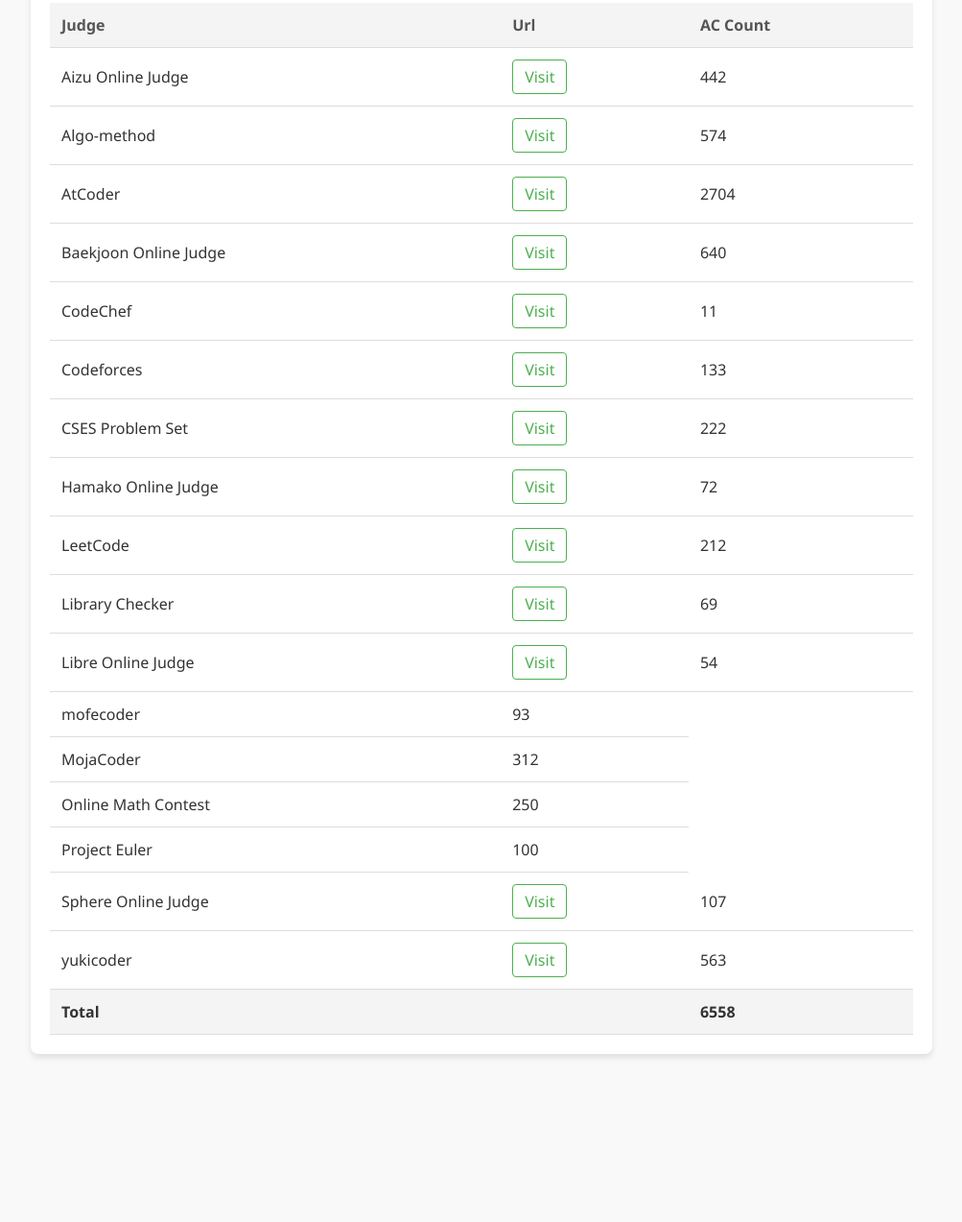
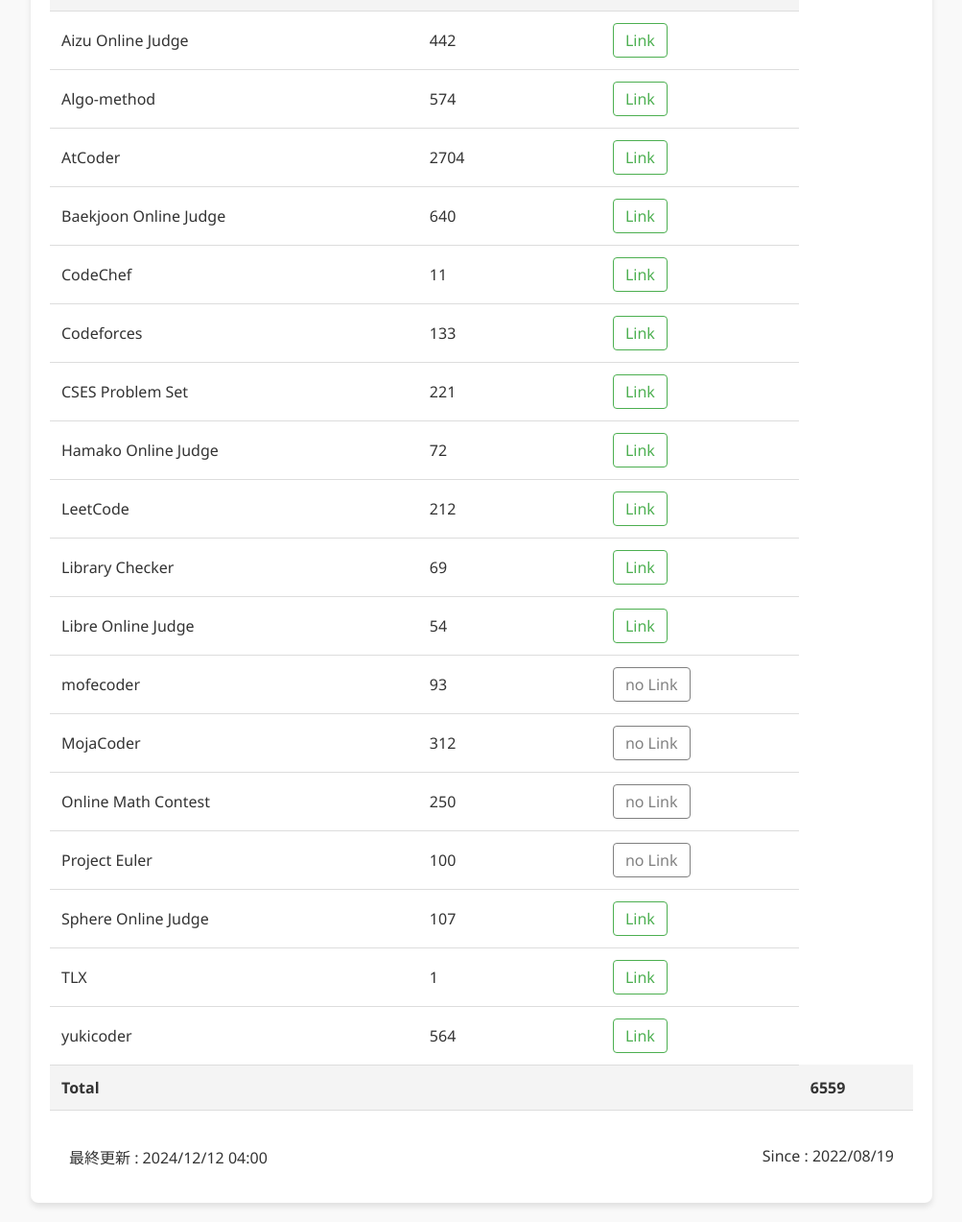
Before and after one commit to T101010101/34tk41.github.io, a plain HTML site: page index.html in a window 1280 px wide. Shown: the part 213-1486 px from the top of the page at 96% size, without its empty margins (138-1141 px from the left). Before the commit the page ends 1331 px from the top, so only its background shows below. Drawn offline with Linux system fonts and the light colour scheme.

Commit message:
Update index.html

```diff
--- a/index.html
+++ b/index.html
@@ -56,9 +56,29 @@
             background-color: #4CAF50;
             color: white;
         }
+        .link-button.disabled {
+            display: inline-block;
+            text-decoration: none;
+            color: gray;
+            border: 1px solid gray;
+            padding: 6px 12px;
+            border-radius: 4px;
+            cursor: default;
+            pointer-events: none;
+        }
+        .link-button.disabled:hover {
+            background-color: #f1f1f1;
+        }
         .total-row {
             font-weight: bold;
             background-color: #f4f4f4;
+        }
+        .footer {
+            display: flex;
+            justify-content: space-between;
+            max-width: 900px;
+            margin: 20px auto 0;
+            padding: 0 20px;
         }
     </style>
 </head>
@@ -66,115 +86,145 @@
     <header>
         <h1>T101010101's Competitive Programming Progress</h1>
     </header>
-    <p>Since 2022/08/19</p>
     <main>
         <table>
             <thead>
                 <tr>
-                    <th>Judge</th>
-                    <th>Url</th>
+                    <!-- <th></th> -->
+                    <th>Online Judge</th>
                     <th>AC Count</th>
+                    <th></th>
                 </tr>
             </thead>
             <tbody id="table-body">
                 <tr>
+                    <!-- <td><img src="images/aizu_logo.png" alt="Aizu Online Judge" width="30"></td> -->
                     <td>Aizu Online Judge</td>
-                    <td><a class="link-button" href="https://onlinejudge.u-aizu.ac.jp/status/users/T341" target="_blank">Visit</a></td>
                     <td class="ac-count">442</td>
+                    <td><a class="link-button" href="https://onlinejudge.u-aizu.ac.jp/status/users/T341" target="_blank">Link</a></td>
                 </tr>
                 <tr>
+                    <!-- <td><img src="images/algo_method_logo.png" alt="Algo-method" width="30"></td> -->
                     <td>Algo-method</td>
-                    <td><a class="link-button" href="https://algo-method.com/users/QifEmt9FP0258x03" target="_blank">Visit</a></td>
                     <td class="ac-count">574</td>
+                    <td><a class="link-button" href="https://algo-method.com/users/QifEmt9FP0258x03" target="_blank">Link</a></td>
                 </tr>
                 <tr>
+                    <!-- <td><img src="images/atcoder_logo.png" alt="AtCoder" width="30"></td> -->
                     <td>AtCoder</td>
-                    <td><a class="link-button" href="https://kenkoooo.com/atcoder/#/user/T101010101?userPageTab=Achievement" target="_blank">Visit</a></td>
                     <td class="ac-count">2704</td>
+                    <td><a class="link-button" href="https://kenkoooo.com/atcoder/#/user/T101010101?userPageTab=Achievement" target="_blank">Link</a></td>
                 </tr>
                 <tr>
+                    <!-- <td><img src="images/baekjoon_logo.png" alt="Baekjoon Online Judge" width="30"></td> -->
                     <td>Baekjoon Online Judge</td>
-                    <td><a class="link-button" href="https://solved.ac/ja/profile/t101010101" target="_blank">Visit</a></td>
                     <td class="ac-count">640</td>
+                    <td><a class="link-button" href="https://solved.ac/ja/profile/t101010101" target="_blank">Link</a></td>
                 </tr>
                 <tr>
+                    <!-- <td><img src="images/codechef_logo.png" alt="CodeChef" width="30"></td> -->
                     <td>CodeChef</td>
-                    <td><a class="link-button" href="https://www.codechef.com/users/t101010101" target="_blank">Visit</a></td>
                     <td class="ac-count">11</td>
+                    <td><a class="link-button" href="https://www.codechef.com/users/t101010101" target="_blank">Link</a></td>
                 </tr>
                 <tr>
+                    <!-- <td><img src="images/codeforces_logo.png" alt="Codeforces" width="30"></td> -->
                     <td>Codeforces</td>
-                    <td><a class="link-button" href="https://cf.kira924age.com/#/user/T101010101" target="_blank">Visit</a></td>
                     <td class="ac-count">133</td>
+                    <td><a class="link-button" href="https://cf.kira924age.com/#/user/T101010101" target="_blank">Link</a></td>
                 </tr>
                 <tr>
+                    <!-- <td><img src="images/cses_logo.png" alt="CSES Problem Set" width="30"></td> -->
                     <td>CSES Problem Set</td>
-                    <td><a class="link-button" href="https://cses.fi/problemset/user/239035/" target="_blank">Visit</a></td>
-                    <td class="ac-count">222</td>
+                    <td class="ac-count">221</td>
+                    <td><a class="link-button" href="https://cses.fi/problemset/user/239035/" target="_blank">Link</a></td>
                 </tr>
                 <tr>
+                    <!-- <td><img src="images/hamako_logo.png" alt="Hamako Online Judge" width="30"></td> -->
                     <td>Hamako Online Judge</td>
-                    <td><a class="link-button" href="https://hoj.hamako-ths.ed.jp/onlinejudge/users/id/1250" target="_blank">Visit</a></td>
                     <td class="ac-count">72</td>
+                    <td><a class="link-button" href="https://hoj.hamako-ths.ed.jp/onlinejudge/users/id/1250" target="_blank">Link</a></td>
                 </tr>
                 <tr>
+                    <!-- <td><img src="images/leetcode_logo.png" alt="LeetCode" width="30"></td> -->
                     <td>LeetCode</td>
-                    <td><a class="link-button" href="https://leetcode.com/u/T101010101/" target="_blank">Visit</a></td>
                     <td class="ac-count">212</td>
+                    <td><a class="link-button" href="https://leetcode.com/u/T101010101/" target="_blank">Link</a></td>
                 </tr>
                 <tr>
+                    <!-- <td><img src="images/library_checker_logo.png" alt="Library Checker" width="30"></td> -->
                     <td>Library Checker</td>
-                    <td><a class="link-button" href="https://judge.yosupo.jp/ranking" target="_blank">Visit</a></td>
                     <td class="ac-count">69</td>
+                    <td><a class="link-button" href="https://judge.yosupo.jp/ranking" target="_blank">Link</a></td>
                 </tr>
                 <tr>
+                    <!-- <td><img src="images/libre_logo.png" alt="Libre Online Judge" width="30"></td> -->
                     <td>Libre Online Judge</td>
-                    <td><a class="link-button" href="https://loj.ac/u/T101010101" target="_blank">Visit</a></td>
                     <td class="ac-count">54</td>
+                    <td><a class="link-button" href="https://loj.ac/u/T101010101" target="_blank">Link</a></td>
                 </tr>
                 <tr>
+                    <!-- <td><img src="images/mofecoder_logo.png" alt="mofecoder" width="30"></td> -->
                     <td>mofecoder</td>
-                    <!-- <td><a class="link-button" href="#" target="_blank">Visit</a></td> -->
                     <td class="ac-count">93</td>
+                    <td><a class="link-button disabled">no Link</a></td>
                 </tr>
                 <tr>
+                    <!-- <td><img src="images/mojacoder_logo.png" alt="MojaCoder" width="30"></td> -->
                     <td>MojaCoder</td>
-                    <!-- <td><a class="link-button" href="#" target="_blank">Visit</a></td> -->
                     <td class="ac-count">312</td>
+                    <td><a class="link-button disabled">no Link</a></td>
                 </tr>
                 <tr>
+                    <!-- <td><img src="images/omc_logo.png" alt="Online Math Contest" width="30"></td> -->
                     <td>Online Math Contest</td>
-                    <!-- <td><a class="link-button" href="#" target="_blank">Visit</a></td> -->
                     <td class="ac-count">250</td>
+                    <td><a class="link-button disabled">no Link</a></td>
                 </tr>
                 <tr>
+                    <!-- <td><img src="images/project_euler_logo.png" alt="Project Euler" width="30"></td> -->
                     <td>Project Euler</td>
-                    <!-- <td><a class="link-button" href="#" target="_blank">Visit</a></td> -->
                     <td class="ac-count">100</td>
+                    <td><a class="link-button disabled">no Link</a></td>
                 </tr>
                 <tr>
+                    <!-- <td><img src="images/spoj_logo.ico" alt="Sphere Online Judge" width="30"></td> -->
                     <td>Sphere Online Judge</td>
-                    <td><a class="link-button" href="https://www.spoj.com/users/t101010101/" target="_blank">Visit</a></td>
                     <td class="ac-count">107</td>
+                    <td><a class="link-button" href="https://www.spoj.com/users/t101010101/" target="_blank">Link</a></td>
                 </tr>
                 <tr>
+                    <!-- <td><img src="images/tlx_logo.ico" alt="TLX" width="30"></td> -->
+                    <td>TLX</td>
+                    <td class="ac-count">1</td>
+                    <td><a class="link-button" href="https://tlx.toki.id/profiles/T101010101" target="_blank">Link</a></td>
+                </tr>
+                <tr>
+                    <!-- <td><img src="images/yukicoder_logo.png" alt="yukicoder" width="30"></td> -->
                     <td>yukicoder</td>
-                    <td><a class="link-button" href="https://iilj.github.io/yukicoder-problems/#/user/name/T101010101" target="_blank">Visit</a></td>
-                    <td class="ac-count">563</td>
+                    <td class="ac-count">564</td>
+                    <td><a class="link-button" href="https://iilj.github.io/yukicoder-problems/#/user/name/T101010101" target="_blank">Link</a></td>
                 </tr>
                 <tr class="total-row">
-                    <td colspan="2">Total</td>
+                    <td colspan="3">Total</td>
                     <td id="total-ac"></td>
                 </tr>
             </tbody>
         </table>
+        <div class="footer">
+            <p>最終更新 : 2024/12/12 04:00</p>
+            <p>Since : 2022/08/19</p>
+        </div>
     </main>
     <script>
-        document.addEventListener('DOMContentLoaded', () => {
+        window.addEventListener('load', () => {
             const acCounts = document.querySelectorAll('.ac-count');
             let total = 0;
             acCounts.forEach(td => {
-                total += parseInt(td.textContent, 10);
+                const count = parseInt(td.textContent.trim(), 10);
+                if (!isNaN(count)) {
+                    total += count;
+                }
             });
             document.getElementById('total-ac').textContent = total;
         });
```
